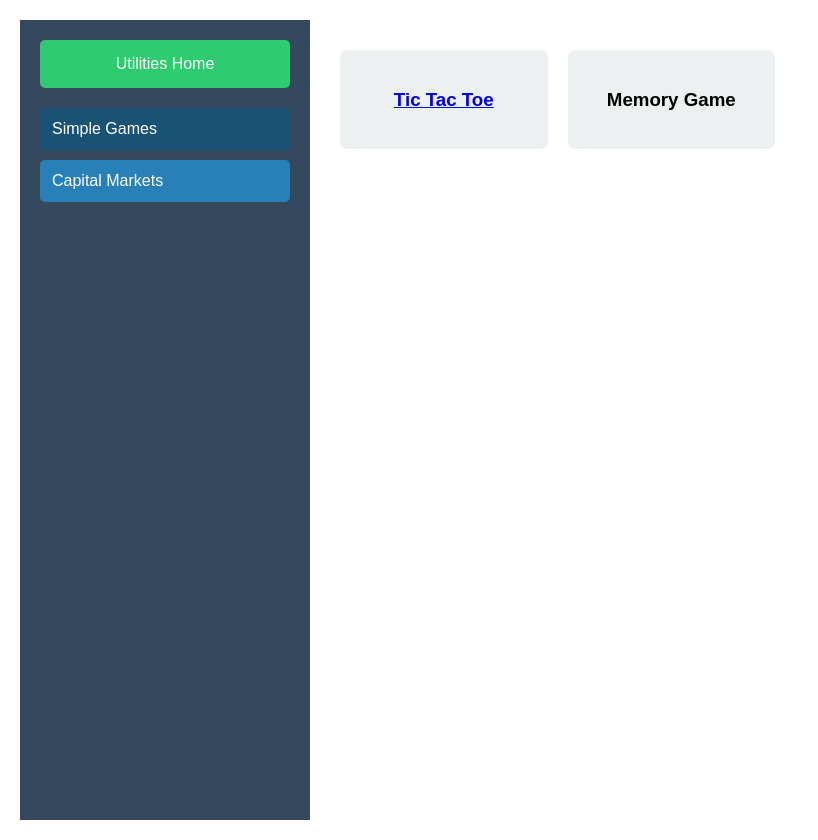
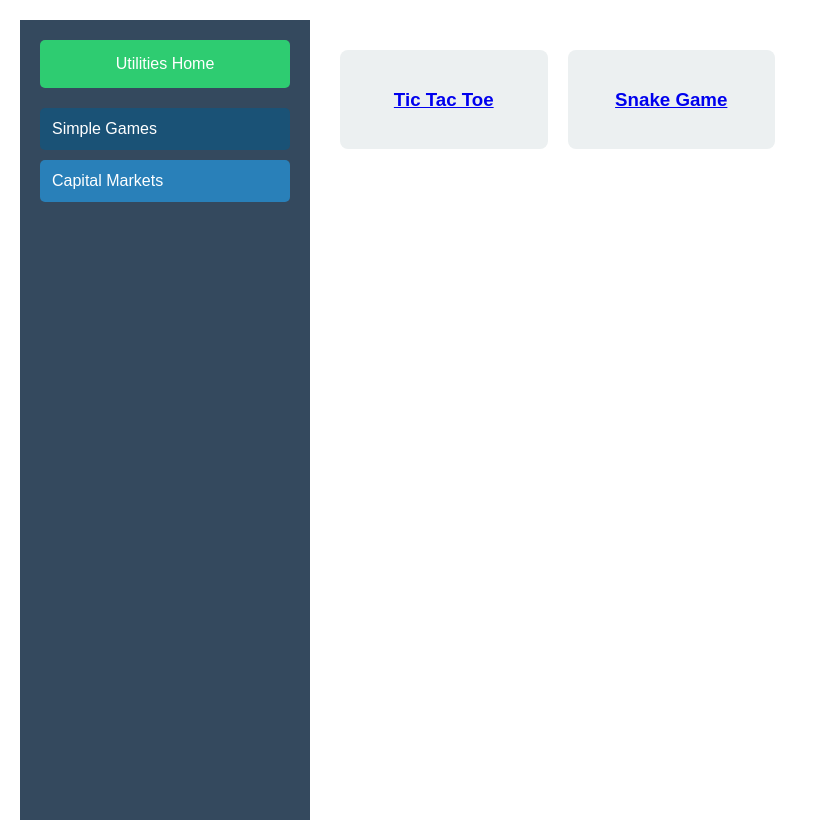
Before and after one commit to Madhusudhan-1994/Utilities, a plain HTML site: page simple-games.html in a window 1280 px wide. Shown: the whole page, without its empty margins (0-818 px from the left). Drawn offline with Linux system fonts and the light colour scheme.

Commit message:
Initial Commit

```diff
--- a/simple-games.html
+++ b/simple-games.html
@@ -21,9 +21,9 @@
 <a href="https://madhusudhan-1994.github.io/tic-tac-toe/" class="game-block" target="_blank">
     <h3>Tic Tac Toe</h3>
 </a>
-                <div class="game-block">
-                    <h3>Memory Game</h3>
-                </div>
+<a href="https://madhusudhan-1994.github.io/Snake-game/" class="game-block" target="_blank">
+    <h3>Snake Game</h3>
+</a>
             </div>
         </main>
     </div>
```
